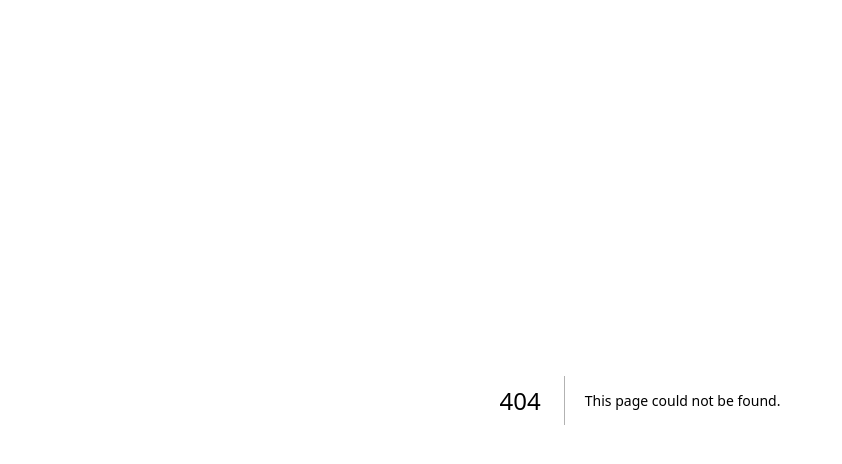
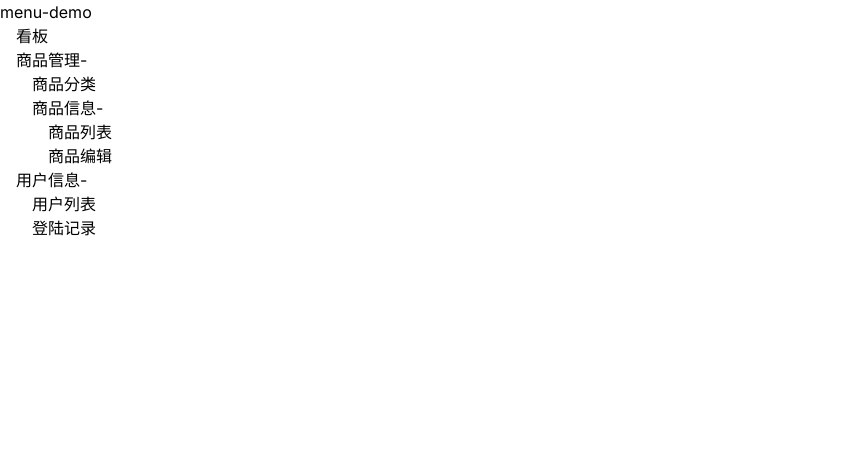
Before and after one commit to btc022003/next-full-stack-app, a Next.js app: page /menu-demo in a window 1280 px wide. Before the commit this address had no page. Shown: the top 464 px of the page, without its empty margins (0-842 px from the left). Built offline with nearby package versions, Linux system fonts and the light colour scheme.

Commit message:
组件递归，菜单实例

```diff
--- /dev/null
+++ b/src/app/menu-demo/page.tsx
@@ -0,0 +1,136 @@
+'use client';
+import React from 'react';
+
+// 我的项目中目前安装有tailwindcss
+
+const menuData = [
+  {
+    id: '1',
+    name: '看板',
+  },
+  {
+    id: '2',
+    name: '商品管理',
+    children: [
+      {
+        id: '2-1',
+        name: '商品分类',
+      },
+      {
+        id: '2-2',
+        name: '商品信息',
+        children: [
+          {
+            id: '2-2-1',
+            name: '商品列表',
+          },
+          {
+            id: '2-2-2',
+            name: '商品编辑',
+          },
+        ],
+      },
+    ],
+  },
+  {
+    id: '3',
+    name: '用户信息',
+    children: [
+      {
+        id: '3-1',
+        name: '用户列表',
+      },
+      {
+        id: '3-2',
+        name: '登陆记录',
+      },
+    ],
+  },
+];
+
+type MenuItem = {
+  id: string;
+  name: string;
+  children?: MenuItem[];
+};
+
+function Menu(props: { data: MenuItem[] }) {
+  return (
+    <>
+      <ul style={{ paddingLeft: '16px' }}>
+        {props.data.map((item) => {
+          return (
+            <li key={item.id}>
+              <div
+                className='title'
+                onClick={(event) => {
+                  // 点击之后，可以直接操作dom
+                  // 当前子项的显示状态
+                  const currentDisplay =
+                    event.currentTarget.parentElement?.querySelector('ul')
+                      ?.style.display;
+
+                  const childrenNode =
+                    event.currentTarget.parentElement?.querySelector('ul');
+                  if (childrenNode) {
+                    // 改变当前子节点的显示状态
+                    childrenNode.style.display =
+                      currentDisplay == 'none' ? '' : 'none';
+                  }
+                  // 改变展开符号
+                  event.currentTarget.innerText =
+                    currentDisplay == 'none'
+                      ? event.currentTarget.innerText.replace('+', '-')
+                      : event.currentTarget.innerText.replace('-', '+');
+                }}
+              >
+                {item.name}
+                {item.children && '-'}
+              </div>
+              {/* 此处判断有没有子节点，如果有，那么继续循环生成自身；递归 */}
+              {item.children && <Menu data={item.children} />}
+            </li>
+          );
+        })}
+      </ul>
+    </>
+  );
+}
+
+function MenuPage() {
+  return (
+    <div>
+      <h1>menu-demo</h1>
+      <Menu data={menuData} />
+      {/* <ul style={{ paddingLeft: '16px' }} className=' bg-slate-500 text-white'>
+        <li>
+          <div className='title'>看板</div>
+        </li>
+        <li>
+          <div className='title'>商品管理-</div>
+          <ul style={{ paddingLeft: '16px' }}>
+            <li>
+              <div className='title'>商品分类</div>
+            </li>
+            <li>
+              <div className='title'>商品信息-</div>
+              <ul style={{ paddingLeft: '16px' }}>
+                <li>
+                  <div className='title'>商品列表</div>
+                </li>
+                <li>
+                  <div className='title'>商品编辑</div>
+                </li>
+              </ul>
+            </li>
+          </ul>
+        </li>
+        <li>
+          <div className='title'>用户信息</div>
+        </li>
+      </ul> */}
+    </div>
+  );
+}
+
+export default MenuPage;
```
Also changed, not shown: 1 other file (tests, documents, lock files or other folders).
